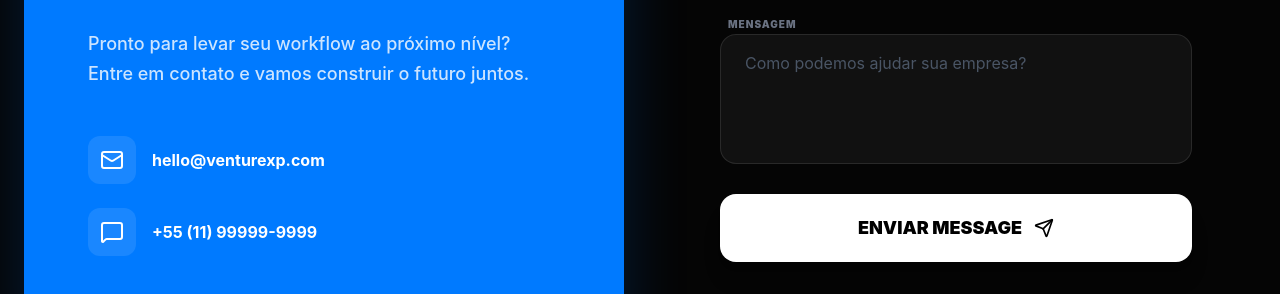
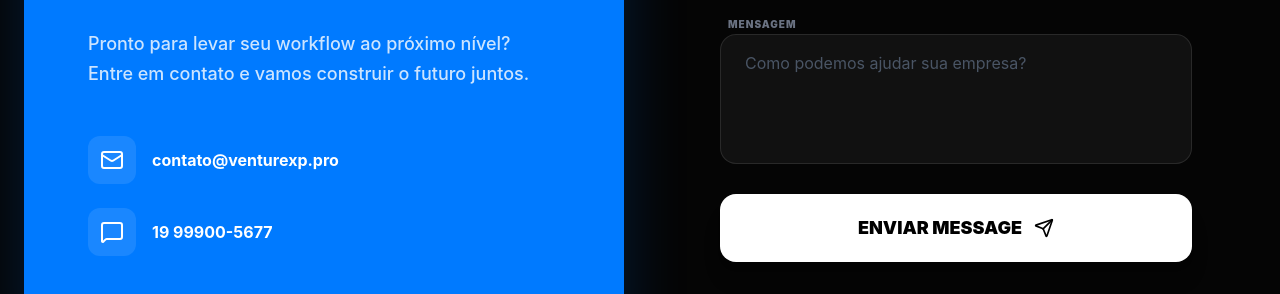
Before and after one commit to felipebelchiorpro/site-venturexp, a Next.js app: page / in a window 1280 px wide. Shown: the part 7686-7980 px from the top of the page. Built offline with nearby package versions, Linux system fonts and the light colour scheme.

Commit message:
Update contact info and add nixpacks.toml for stable deployment

```diff
--- a/src/components/Contact.tsx
+++ b/src/components/Contact.tsx
@@ -25,13 +25,13 @@ export const Contact = () => {
                                 <div className="w-12 h-12 rounded-xl bg-white/10 flex items-center justify-center">
                                     <Mail className="w-6 h-6" />
                                 </div>
-                                <span className="font-bold">hello@venturexp.com</span>
+                                <span className="font-bold">contato@venturexp.pro</span>
                             </div>
                             <div className="flex items-center gap-4 text-white">
                                 <div className="w-12 h-12 rounded-xl bg-white/10 flex items-center justify-center">
                                     <MessageSquare className="w-6 h-6" />
                                 </div>
-                                <span className="font-bold">+55 (11) 99999-9999</span>
+                                <span className="font-bold">19 99900-5677</span>
                             </div>
                         </div>
                     </motion.div>
```
Also changed, not shown: 1 other file (tests, documents, lock files or other folders).
